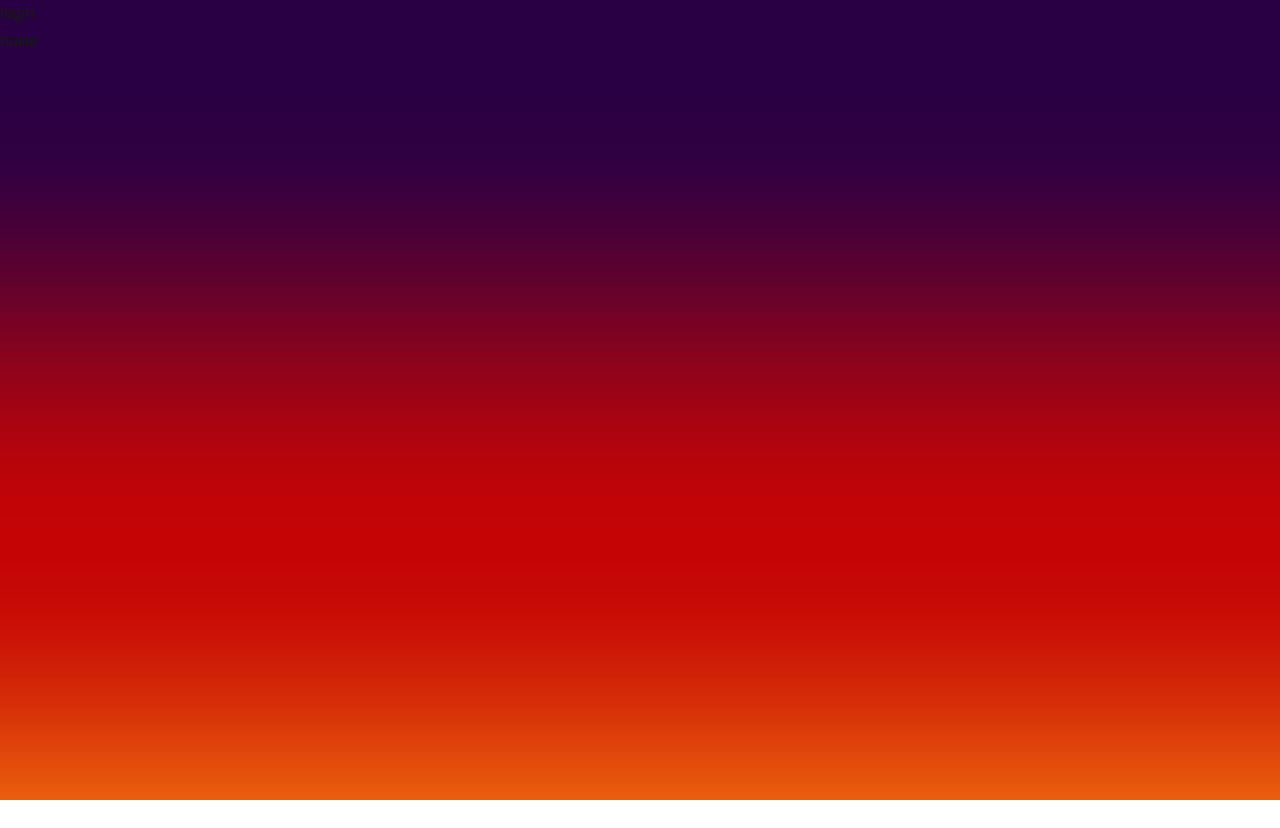
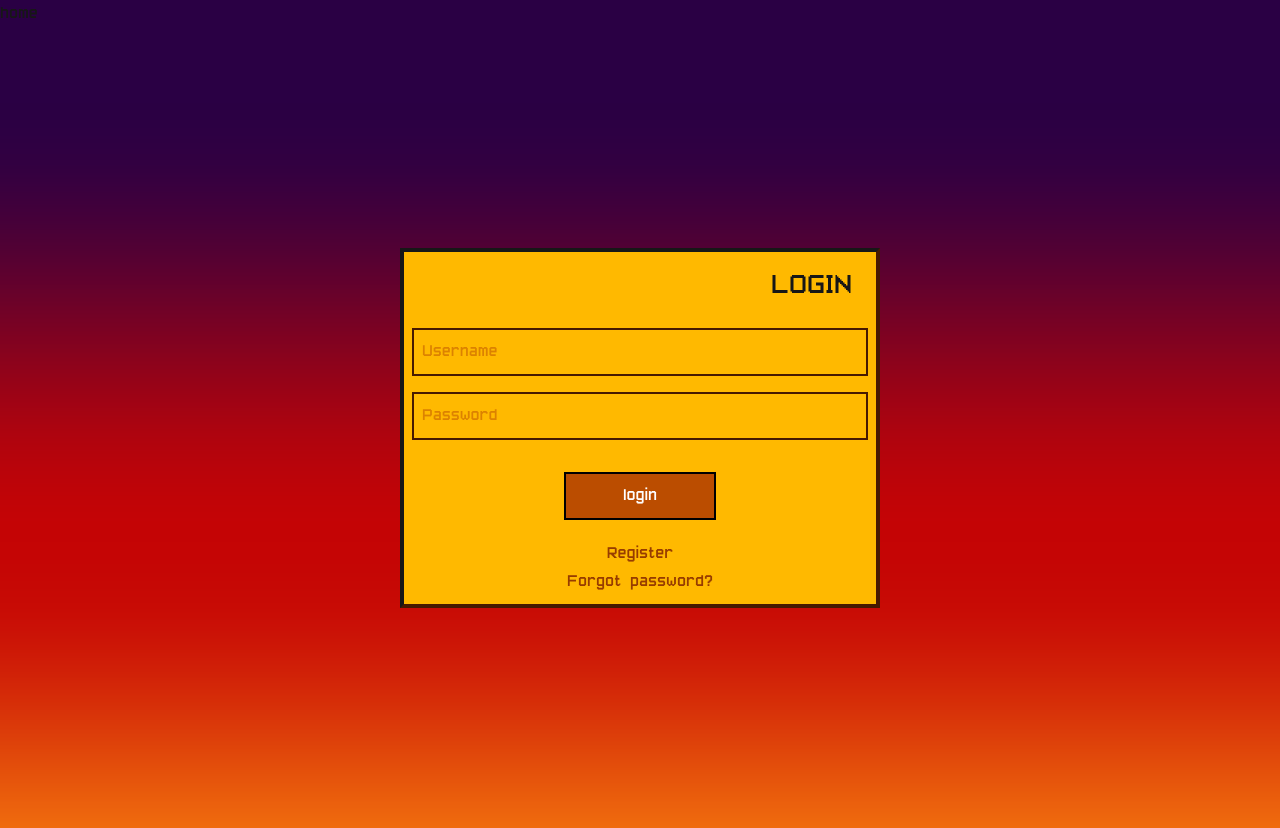
Before and after one commit to jlbernardo/transcendence, a Next.js app in the folder app/: page /login in a window 1280 px wide. Before the commit the page ends 800 px from the top, so only its background shows below. Built offline with nearby package versions, Linux system fonts and the light colour scheme.

Commit message:
(feat) Login layout

```diff
--- a/app/app/login/page.tsx
+++ b/app/app/login/page.tsx
@@ -3,8 +3,36 @@ import Link from "next/link";
 export default function Login() {
 	return (
 		<>
-			<div>login</div>
 			<Link href="/home">home</Link>
+			<div className="min-h-screen flex flex-col items-center justify-center">
+				<div className="w-120 h-auto p-2 border-4 border-b-amber-950 border-r-amber-950 m-0 bg-amber-400">
+          <p className="text-3xl mb-6 mt-2 mr-4 text-right">LOGIN</p>
+          <form className="flex flex-col gap-4">
+            <input
+              type="text"
+              placeholder="Username"
+              className="p-2 border-2 text-amber-700 border-amber-950"
+            />
+            <input
+              type="password"
+              placeholder="Password"
+              className="p-2 border-2 text-amber-700 border-amber-950"
+            />
+            <button
+              type="submit"
+              className="bg-amber-700 w-1/3 mt-4 self-center text-white p-2 border-2 border-black hover:bg-amber-800"
+            >
+              login
+            </button>
+          </form>
+          <p className="mt-5 text-amber-800 text-center">
+            <Link href="/register">Register</Link>
+          </p>
+          <p className="text-amber-800 text-center">
+            <Link href="/redefine">Forgot password?</Link>
+          </p>
+        </div>
+			</div>
 		</>
 	)
 }
```
